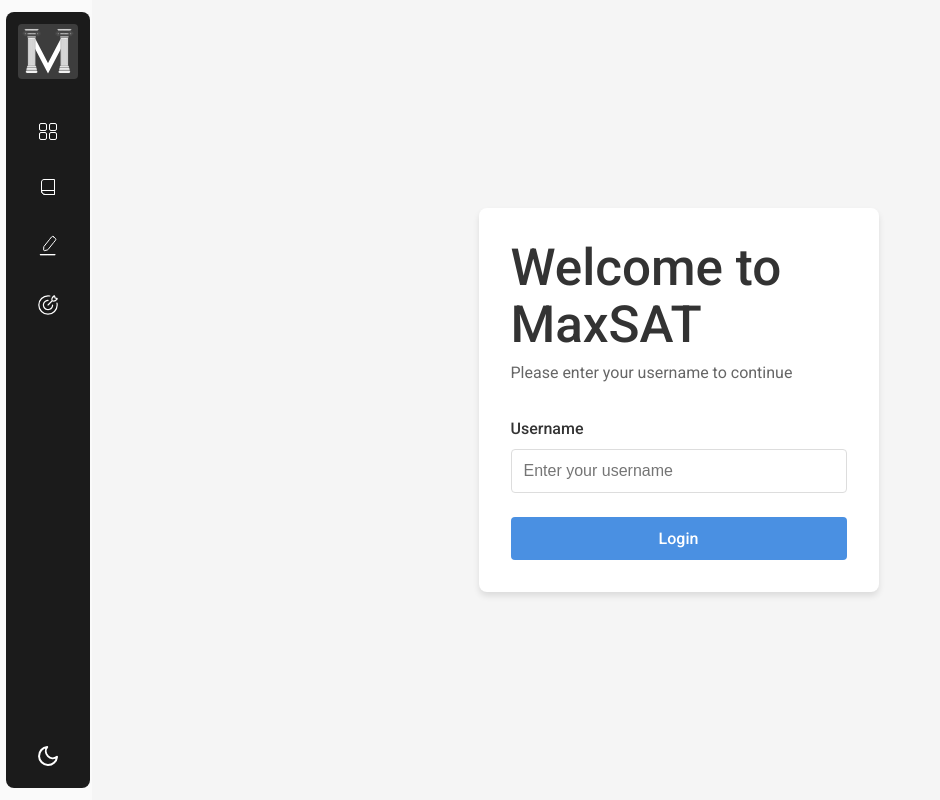
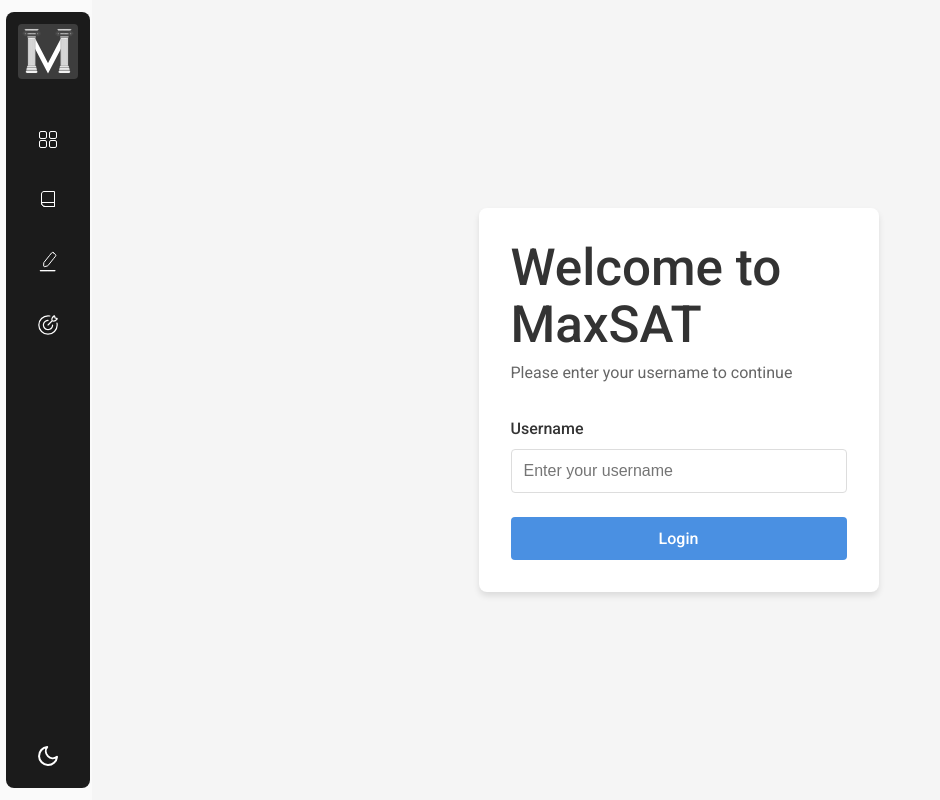
Before and after one commit to Orujhimaru/max_odyssey, a React (Vite) app: page /login in a window 1280 px wide. Shown: the whole page, without its empty margins (0-940 px from the left). Built offline with nearby package versions, Linux system fonts and the light colour scheme; a web font is replaced by a local one.

Commit message:
design: navbar padding

```diff
--- a/src/components/NavBar/Navbar.css
+++ b/src/components/NavBar/Navbar.css
@@ -12,7 +12,7 @@
   left: 6px; /* Left margin */
   top: 12px;
   border-radius: 8px; /* Optional: rounded corners */
-  transition: width 0.3s ease;
+  transition: width 0.2s ease;
   overflow: hidden;
 }
 
@@ -30,7 +30,7 @@
   padding: 4px;
   height: 55px;
   width: 60px; /* Start with icon width */
-  transition: width 0.3s ease;
+  transition: width 0.2s ease;
   position: relative; /* For absolute positioning of text */
   overflow: hidden; /* Hide text initially */
 }
@@ -45,7 +45,7 @@
   letter-spacing: 5.5px;
   opacity: 0;
   transform: translateX(-20px);
-  transition: all 0.3s ease;
+  transition: all 0.2s ease;
   position: absolute;
   left: 60px; /* Position after logo */
   z-index: 1; /* Stay behind the gray background */
@@ -55,7 +55,7 @@
   display: flex;
   flex-direction: column;
   align-items: baseline;
-  gap: 24px;
+  gap: 12px;
   position: relative;
   right: -6px;
 }
@@ -63,9 +63,10 @@
 .nav-item {
   display: flex;
   width: 100%;
-  transition: all 0.3s ease;
+  transition: all 0.2s ease;
   border-radius: 4px;
   padding: 4px;
+  padding-block: 12px;
   align-items: center;
 }
 
@@ -141,7 +142,7 @@
   cursor: pointer;
   padding: 8px;
   border-radius: 50%;
-  transition: background-color 0.3s ease;
+  transition: background-color 0.2s ease;
 }
 
 .theme-toggle:hover {
@@ -149,7 +150,7 @@
 }
 
 .theme-toggle svg {
-  transition: transform 0.3s ease;
+  transition: transform 0.2s ease;
 }
 
 .theme-toggle:hover svg {
```
